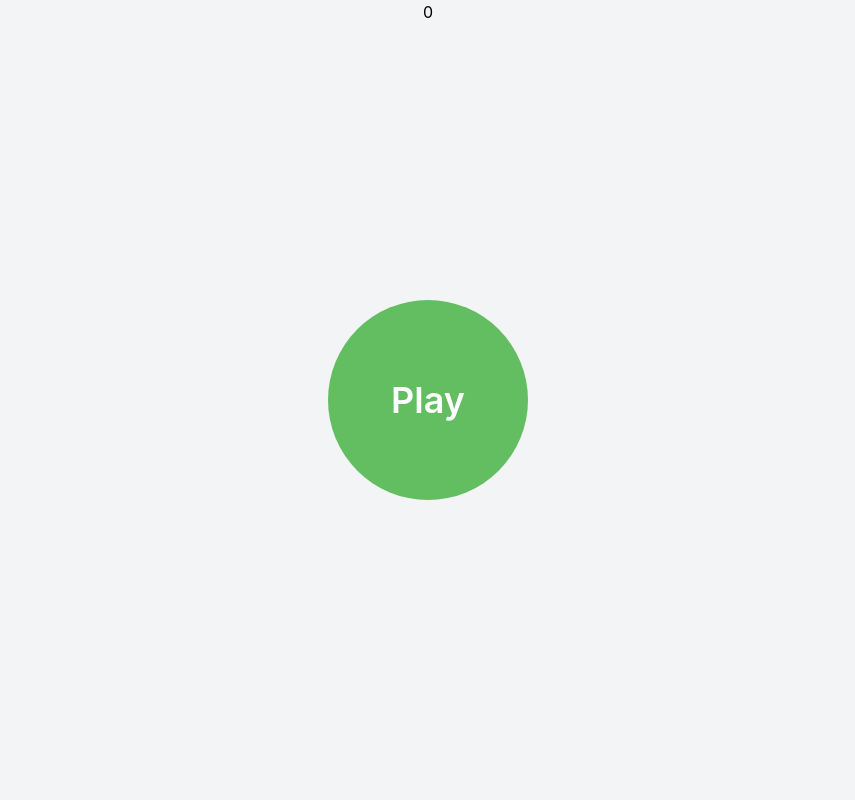
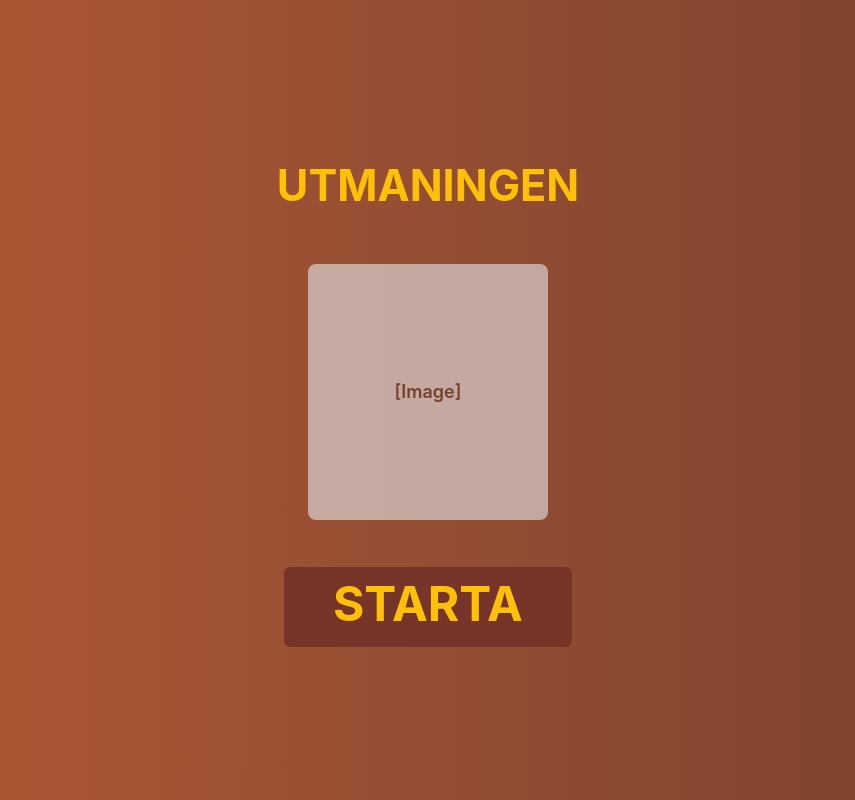
Before and after one commit to AaronGazzola/Generations-kampen, a Next.js app in the folder frontend/: page / in a window 1280 px wide. Shown: the whole page, without its empty margins (212-1067 px from the left). Built offline with nearby package versions, Linux system fonts and the light colour scheme.

Commit message:
liquid timer demo

```diff
--- a/frontend/components/Layout.tsx
+++ b/frontend/components/Layout.tsx
@@ -6,13 +6,7 @@ interface LayoutProps {
 
 const Layout = (props: LayoutProps) => {
 	setScreenDimensions();
-	return (
-		<>
-			<main className='flex flex-col items-center relative'>
-				{props.children}
-			</main>
-		</>
-	);
+	return <>{props.children}</>;
 };
 
 export default Layout;
--- a/frontend/pages/index.tsx
+++ b/frontend/pages/index.tsx
@@ -1,121 +1,41 @@
 import type { NextPage } from 'next';
-import React, { useEffect, useRef, useState } from 'react';
+import React, { useState } from 'react';
 import { Keyframes } from '../components/Keyframes';
 import Meta from '../components/Meta';
 import { useAppSelector } from '../redux/hooks';
 
+interface Bubble {
+	width: number;
+	delay: number;
+	duration: number;
+	x: number;
+	key: number;
+}
+
 const Home: NextPage = () => {
-	const { screenWidth, screenHeight } = useAppSelector(state => state.utils);
-	const [playButtonStyle, setPlayButtonStyle] = useState({
-		width: 200,
-		color: 'green'
-	});
-	const canvasRef = useRef<HTMLCanvasElement | null>(null);
-	const canvasCtxRef = React.useRef<CanvasRenderingContext2D | null>(null);
 	const [phase, setPhase] = useState<
 		'standby' | 'play' | 'feedback' | 'countdown'
 	>('standby');
 	const [seconds, setSeconds] = useState(0);
-	const playButtonWidth = 200;
+	const { screenWidth, screenHeight } = useAppSelector(state => state.utils);
+	const [bubbles, setBubbles] = useState<Bubble[]>([]);
 
-	useEffect(() => {
-		if (phase !== 'play' || !canvasRef.current) return;
-		canvasCtxRef.current = canvasRef.current.getContext('2d');
-		let aniId;
-		canvasRef.current.width = screenWidth;
-		canvasRef.current.height = screenHeight + 100;
-		let w = screenWidth,
-			h = screenHeight,
-			particles: { x: number; y: number; d: number; respawn: () => void }[] =
-				[],
-			fill = true,
-			color = '#63BD61',
-			c: number,
-			level = 100;
-
-		interface Particle {
-			x: number;
-			y: number;
-			d: number;
-			respawn?: () => void;
+	const getBubbles = (density: number) => {
+		let arr: Bubble[] = [];
+		const getRandomInteger = (min: number, max: number) => {
+			return Math.floor(Math.random() * (max - min + 1) + min);
+		};
+		for (let i = 0; i < screenWidth / density; i++) {
+			arr.push({
+				width: getRandomInteger(2, 10),
+				delay: getRandomInteger(0, 5),
+				duration: getRandomInteger(5, 15),
+				x: getRandomInteger(0, screenWidth),
+				key: i
+			});
 		}
-
-		function particle(this: Particle, x: number, y: number, d: number) {
-			this.x = x;
-			this.y = y;
-			this.d = d;
-			this.respawn = function () {
-				this.x = Math.random() * (w * 0.8) + 0.1 * w;
-				this.y = Math.random() * 30 + h - ((h - 100) * level) / 100 - 50 + 50;
-				this.d = Math.random() * 5 + 5;
+		return arr;
 	};
-		}
-
-		const init = () => {
-			c = 0;
-			particles = [];
-			particles = [];
-			for (var i = 0; i < 40; i++) {
-				var obj = new (particle as any)(0, 0, 0);
-				obj.respawn();
-				particles.push(obj);
-			}
-			aniId = window.requestAnimationFrame(draw);
-		};
-
-		const draw = () => {
-			if (!canvasCtxRef.current) return;
-			canvasCtxRef.current.clearRect(0, 0, w, h);
-			canvasCtxRef.current.fillStyle = color;
-			canvasCtxRef.current.strokeStyle = color;
-
-			//draw the liquid
-			canvasCtxRef.current.beginPath();
-			canvasCtxRef.current.moveTo(w, h - ((h - 100) * level) / 100 - 50);
-			canvasCtxRef.current.lineTo(w, h);
-			canvasCtxRef.current.lineTo(0, h);
-			canvasCtxRef.current.lineTo(0, h - ((h - 100) * level) / 100 - 50);
-			var temp = 50 * Math.sin((c * 1) / 50);
-			canvasCtxRef.current.bezierCurveTo(
-				w / 3,
-				h - ((h - 100) * level) / 100 - 50 - temp,
-				(2 * w) / 3,
-				h - ((h - 100) * level) / 100 - 50 + temp,
-				w,
-				h - ((h - 100) * level) / 100 - 50
-			);
-			canvasCtxRef.current.fill();
-
-			//draw the bubbles
-			for (var i = 0; i < 40; i++) {
-				canvasCtxRef.current.beginPath();
-				canvasCtxRef.current.arc(
-					particles[i].x,
-					particles[i].y,
-					particles[i].d,
-					0,
-					2 * Math.PI
-				);
-				if (fill) canvasCtxRef.current.fill();
-				else canvasCtxRef.current.stroke();
-			}
-
-			update();
-			aniId = window.requestAnimationFrame(draw);
-		};
-
-		const update = () => {
-			c++;
-			if (100 * Math.PI <= c) c = 0;
-			for (var i = 0; i < 40; i++) {
-				particles[i].x = particles[i].x + Math.random() * 2 - 1;
-				particles[i].y = particles[i].y - 1;
-				particles[i].d = particles[i].d - 0.04;
-				if (particles[i].d <= 0) particles[i].respawn();
-			}
-		};
-		if (seconds === 60) init();
-	}, [seconds, phase]);
 
 	const startTriviaTimer = () => {
 		setPhase('play');
@@ -125,7 +45,6 @@ const Home: NextPage = () => {
 			sec--;
 			setSeconds(sec);
 			if (sec === 0) {
-				console.log(sec);
 				clearInterval(timer);
 				setPhase('feedback');
 			}
@@ -134,7 +53,8 @@ const Home: NextPage = () => {
 
 	const playHandler = () => {
 		setPhase('countdown');
-		let sec = 4;
+		setBubbles(getBubbles(30));
+		let sec = 6;
 		setSeconds(sec);
 		const timer = setInterval(() => {
 			sec--;
@@ -148,145 +68,171 @@ const Home: NextPage = () => {
 	return (
 		<>
 			<Meta />
-			<Keyframes
-				from={{
-					transform: `scale(1)`
-				}}
-				to={{ transform: 'scale(10)' }}
-				name='playButtonExpand'
-			/>
-			{/* Play button */}
-			{/* <div
-				className={`fixed top-0 left-0 origin-center w-10 h-10 rounded-full bg-${
-					phase === 'countdown'
-						? 'green'
-						: `${playButtonStyle.color} cursor-pointer`
-				} ${['standby', 'countdown'].includes(phase) ? '' : 'hidden'}`}
+			<div
+				className='relative z-10 overflow-visible'
+				style={{ minWidth: 320, minHeight: 540 }}
+			>
+				<div
+					className='absolute top-0 left-0 bottom-0 right-0 flex flex-col items-center justify-around overflow-hidden'
 					style={{
-					animation:
-						phase === 'countdown'
-							? 'playButtonExpand .5s cubic-bezier( 0.87, -0.1, 0.98, 0.06 )  forwards'
-							: ''
-				}}
-			></div> */}
-			<div
-				className='flex items-center justify-center fixed top-0 left-0 right-0 bottom-0'
-				style={{
-					display: ['countdown', 'standby'].includes(phase) ? 'flex' : 'none'
+						transform:
+							phase === 'standby' ? 'translateX(0%)' : 'translateX(-100%)',
+						opacity: phase === 'standby' ? 1 : 0,
+						transition: 'all .8s cubic-bezier( 0.87, 0, 0.34, 1.02 )'
 					}}
 				>
+					<h1
+						className='text-yellow-dark font-bold'
+						style={{ fontSize: '2.7rem' }}
+					>
+						UTMANINGEN
+					</h1>
+					<div className='w-60 h-64 bg-gray-200 rounded-lg flex items-center justify-center bg-opacity-60'>
+						<p className='text-brown font-semibold text-lg'>[Image]</p>
+					</div>
 					<button
-					className={`text-white font-semibold text-4xl bg-green ${
-						phase === 'standby' ? 'hover:bg-green-light' : ''
-					} origin-center ${
-						['standby', 'countdown'].includes(phase) ? '' : 'hidden'
-					}`}
-					onMouseOver={() =>
-						setPlayButtonStyle(prev => ({ ...prev, color: 'green-light' }))
-					}
-					onMouseOut={() =>
-						setPlayButtonStyle(prev => ({ ...prev, color: 'green' }))
-					}
-					onMouseUp={playHandler}
-					style={{
-						width: playButtonWidth,
-						height: playButtonWidth,
-						borderRadius: '50%',
-						transform: phase === 'countdown' ? `scale(15)` : '',
-						transition: 'all 1s cubic-bezier( 0.85, -0.1, 0.66, 0.68 )'
-					}}
 						onClick={playHandler}
+						className='rounded-md w-72 h-20 bg-brown-dark text-yellow-dark text-5xl font-bold pb-1.5'
 					>
-					<span
-						className={`transition-opacity ease-in duration-500 ${
-							phase !== 'standby' ? 'opacity-0' : ''
-						}`}
-					>
-						Play
-					</span>
+						STARTA
 					</button>
 				</div>
-			{/* Countdown */}
+				<div
+					className='absolute top-0 left-0 bottom-0 right-0 flex flex-col items-center justify-around overflow-hidden'
+					style={{
+						transform:
+							phase !== 'standby' ? 'translateX(0%)' : 'translateX(100%)',
+						opacity: phase !== 'standby' ? 1 : 0,
+						transition: 'all .8s cubic-bezier( 0.87, 0, 0.34, 1.02 )'
+					}}
+				>
+					<h1
+						className='whitespace-nowrap text-white font-bold italic'
+						style={{ fontSize: '1.2rem' }}
+					>
+						Vilket foretag ar det reklam for?
+					</h1>
+					<div
+						className='bg-gray-800 rounded-lg flex items-center justify-center mb-2'
+						style={{ width: 280, height: 280 }}
+					>
+						{phase === 'countdown' && seconds > 0 && seconds < 4 ? (
 							<p
-				className={`fixed top-1/2 left-1/2 text-7xl text-white ${
-					phase === 'countdown' && seconds !== 4 ? '' : 'hidden'
-				}`}
-				style={{
-					animation:
-						phase === 'countdown' && [1, 2, 3].includes(seconds)
-							? 'countdown 1s ease infinite'
-							: ''
-				}}
+								className='text-white text-2xl font-bold'
+								style={{ animation: 'countdown 1s ease infinite' }}
 							>
 								{seconds}
 							</p>
-
-			{/* timer seconds */}
-			<p>{seconds}</p>
-
-			{/* Liquid timer */}
-			<canvas
-				className={`fixed top-0 left-0 ${phase === 'play' ? '' : 'hidden'}`}
-				ref={canvasRef}
+						) : phase !== 'countdown' ? (
+							<p className='text-white font-semibold text-lg'>
+								[ Video: {seconds} ]
+							</p>
+						) : (
+							<></>
+						)}
+					</div>
+					{['blue', 'red', 'green', 'yellow'].map(color => (
+						<button
+							key={color}
+							onClick={() => setPhase('feedback')}
+							className={`h-12 w-full mb-1 border border-brown-dark italic text-white text-xl font-bold bg-${color} ${
+								phase === 'countdown' ? 'opacity-20' : ``
+							}`}
 							style={{
-					animation: 'drain 60s linear forwards'
-				}}
-			></canvas>
-			<div
-				className={`w-screen h-screen bg-green fixed top-full left-0 transform -translate-y-14 ${
-					phase === 'play' && seconds > 50 ? '' : 'hidden'
-				}`}
-			></div>
-
-			{/* <div className={`fixed top-0 left-0 w-screen ${phase === 'play' ? '' : 'hidden'}`} style={{height:'calc((var(--vh) * 100)'}}></div> */}
-
-			{/* {phase === 'standby' ? (
-				<></>
-			) : (
-				<div className='absolute top-0 left-0 w-full h-screen flex flex-col justify-between p-2'>
-					<div>
-						<div
-							className='w-full bg-gray-400 max-h-lg p-2 max-w-lg'
-							style={{ paddingTop: '100%' }}
-						></div>
-						<div
-							className='w-full my-2 relative  border-2  h-8 rounded-full flex-shrink-0 overflow-hidden'
-							style={{ animation: 'timerBorderColor 60s forwards' }}
-						>
-							<div
-								className='w-full h-full absolute top-0 left-0 origin-left transition-scale ease-linear duration-1000 overflow-hidden'
-								style={{
-									transform: `scaleX(${seconds / 60})`,
-									animation: 'timerBackgroundColor 60s forwards'
-								}}
-							></div>
-
-							<p
-								className='absolute text-center top-1/2 transform -translate-y-1/2 left-0 w-full  font-semibold z-10'
-								style={{ mixBlendMode: 'difference' }}
-							>
-								{seconds} seconds to answer!
-							</p>
-						</div>
-					</div>
-					<div
-						className='flex flex-col max-w-lg w-full overflow-y-auto'
-						style={{
-							maxHeight: 'calc((var(--vh) * 100) - 100vw)',
-							minHeight: 100
+								borderRadius: 20,
+								maxWidth: 285
 							}}
 						>
-						{[1, 2, 3, 4].map(answer => (
-							<button
-								key={answer}
-								className='bg-blue-500 text-white text-semibold hover:bg-green-500 w-full mb-2 py-1 max-w-lg '
-							>
-								Answer {answer}
+							{phase === 'countdown' ? '' : color}
 						</button>
 					))}
 				</div>
 			</div>
-			)} */}
+			<div
+				className='fixed top-0 left-0 right-0 bottom-0'
+				style={{
+					transform:
+						phase === 'countdown' ? 'translateY(0%)' : 'translateY(100%)',
+					transition:
+						phase === 'countdown'
+							? 'transform 1.5s ease 0.8s'
+							: 'transform 60s linear',
+					backfaceVisibility: 'hidden'
+				}}
+			>
+				<svg
+					className='waves absolute top-0 left-0 right-0'
+					xmlns='http://www.w3.org/2000/svg'
+					xmlnsXlink='http://www.w3.org/1999/xlink'
+					viewBox='0 24 150 28'
+					preserveAspectRatio='none'
+					shapeRendering='auto'
+					style={{ backfaceVisibility: 'hidden' }}
+				>
+					<defs>
+						<path
+							id='gentle-wave'
+							d='M-160 44c30 0 58-18 88-18s 58 18 88 18 58-18 88-18 58 18 88 18 v44h-352z'
+						/>
+					</defs>
+					<g className='parallax'>
+						<use
+							xlinkHref='#gentle-wave'
+							x='48'
+							y='0'
+							style={{ fill: '#4ca9b1', opacity: 0.2 }}
+						/>
+						<use
+							xlinkHref='#gentle-wave'
+							x='48'
+							y='3'
+							style={{ fill: '#4ca9b1', opacity: 0.3 }}
+						/>
+					</g>
+				</svg>
+				<svg
+					className='waves absolute left-0 right-0'
+					xmlns='http://www.w3.org/2000/svg'
+					xmlnsXlink='http://www.w3.org/1999/xlink'
+					viewBox='0 24 150 28'
+					preserveAspectRatio='none'
+					shapeRendering='auto'
+					style={{ backfaceVisibility: 'hidden', top: 2 }}
+				>
+					<defs>
+						<path
+							id='gentle-wave'
+							d='M-160 44c30 0 58-18 88-18s 58 18 88 18 58-18 88-18 58 18 88 18 v44h-352z'
+						/>
+					</defs>
+					<g className='parallax'>
+						<use
+							xlinkHref='#gentle-wave'
+							x='48'
+							y='5'
+							style={{ fill: '#4ca9b1', opacity: 0.05 }}
+						/>
+					</g>
+				</svg>
+				<div
+					className='absolute h-full w-full bg-blue-light  overflow-visible z-10 opacity-50 '
+					style={{ top: 40, backfaceVisibility: 'hidden' }}
+				>
+					{bubbles.map(bubble => (
+						<div
+							key={bubble.key}
+							className={`absolute border border-white  w-${bubble.width} h-${bubble.width} rounded-full`}
+							style={{
+								left: bubble.x,
+								bottom: bubble.width,
+								animation: ['countdown', 'play'].includes(phase)
+									? `bubble ${bubble.duration}s linear ${bubble.delay}s infinite`
+									: ''
+							}}
+						></div>
+					))}
+				</div>
+			</div>
 		</>
 	);
 };
--- a/frontend/styles/animations.css
+++ b/frontend/styles/animations.css
@@ -1,23 +1,37 @@
 @keyframes countdown {
 	0% {
 		opacity: 0;
-		transform: translate(-50%, -50%) scale(0);
+		transform: scale(0);
 	}
 	50% {
 		opacity: 1;
-		transform: translate(-50%, -50%) scale(1);
+		transform: scale(1);
 	}
 	100% {
 		opacity: 0;
-		transform: translate(-50%, -50%) scale(6);
+		transform: scale(6);
 	}
 }
 
-@keyframes drain {
+@keyframes move-forever {
 	0% {
-		transform: translateY(-50px);
+		transform: translate3d(-90px, 0, 0);
 	}
 	100% {
-		transform: translateY(85%);
+		transform: translate3d(85px, 0, 0);
 	}
 }
+
+@keyframes bubble {
+	0% {
+		transform: translateY(0);
+		opacity: 1;
+	}
+	95% {
+		opacity: 1;
+	}
+	100% {
+		opacity: 0;
+		transform: translateY(-100vh);
+	}
+}
--- a/frontend/styles/globals.css
+++ b/frontend/styles/globals.css
@@ -19,4 +19,32 @@
 	* {
 		box-sizing: border-box;
 	}
+	.waves {
+		position: relative;
+		width: 100vw;
+		height: 40px;
+		margin-bottom: -7px; /*Fix for safari gap*/
+	}
+
+	/* Animation */
+
+	.parallax > use {
+		animation: move-forever 25s cubic-bezier(0.55, 0.5, 0.45, 0.5) infinite;
+	}
+	.parallax > use:nth-child(1) {
+		animation-delay: -2s;
+		animation-duration: 3s;
+	}
+	.parallax > use:nth-child(2) {
+		animation-delay: -3s;
+		animation-duration: 4s;
+	}
+	.parallax > use:nth-child(3) {
+		animation-delay: -4s;
+		animation-duration: 7s;
+	}
+	.parallax > use:nth-child(4) {
+		animation-delay: -5s;
+		animation-duration: 9s;
+	}
 }
--- a/frontend/tailwind.config.js
+++ b/frontend/tailwind.config.js
@@ -5,15 +5,35 @@ module.exports = {
 		extend: {
 			colors: {
 				green: {
-					dark: '#1b8433',
-					DEFAULT: '#63BD61',
+					darkest: '#1b8433',
+					dark: '#7ebb55',
+					DEFAULT: '#70b870',
 					light: '#72c371'
 				},
 				yellow: {
-					DEFAULT: '#ffc107'
+					light: '#fae94d',
+					DEFAULT: '#d7ae49',
+					dark: '#ffc107'
 				},
 				red: {
-					DEFAULT: '#dc3545'
+					light: '#ce3732',
+					dark: '#dc3545',
+					DEFAULT: '#b6504c'
+				},
+				blue: {
+					dark: '#627eaf',
+					DEFAULT: '#5680be',
+					light: '#4ca9b1',
+					lightest: '#9bc19b'
+				},
+				brown: {
+					lightest: '#b55b37',
+					light: '#8b4038',
+					DEFAULT: '#76402e',
+					dark: '#773529'
+				},
+				orange: {
+					DEFAULT: '#e06436'
 				}
 			}
 		}
```
Also changed, not shown: frontend/pages/_document.tsx (+6 -1 lines). Lines whose indentation alone changed are shown as unchanged.
